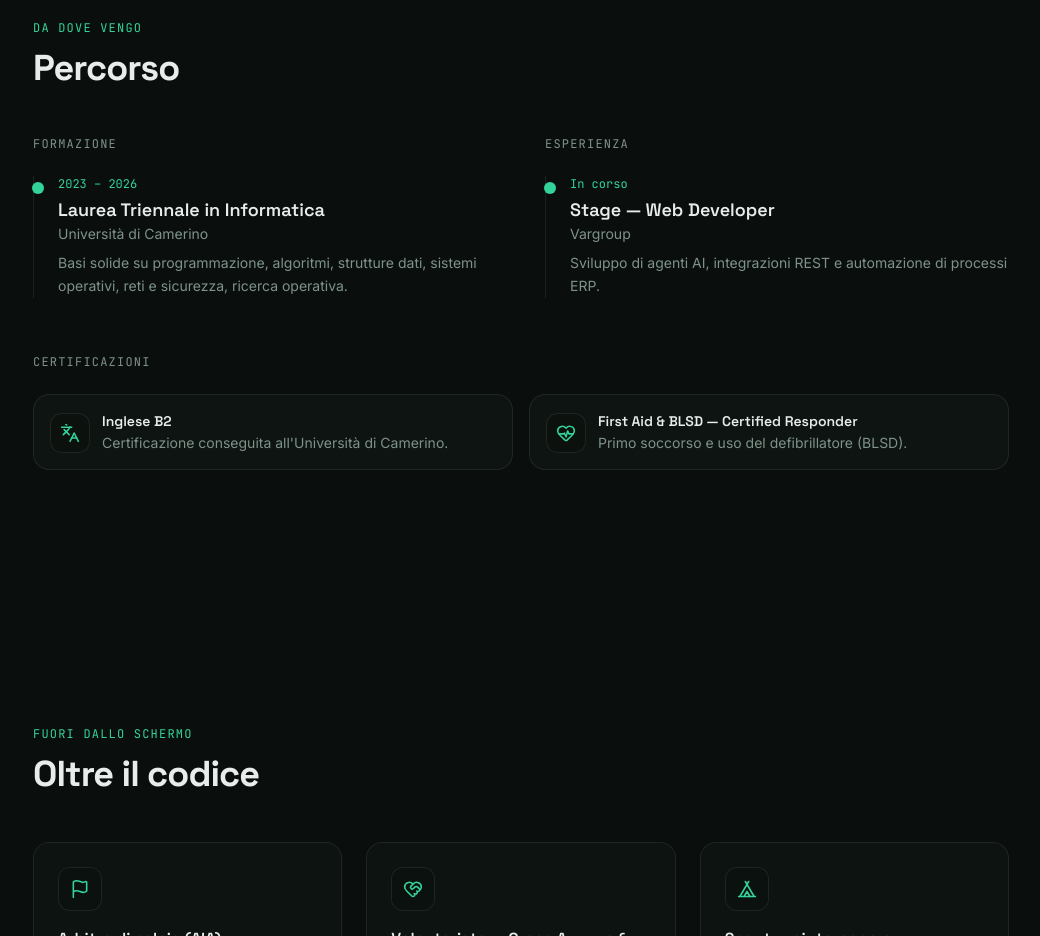
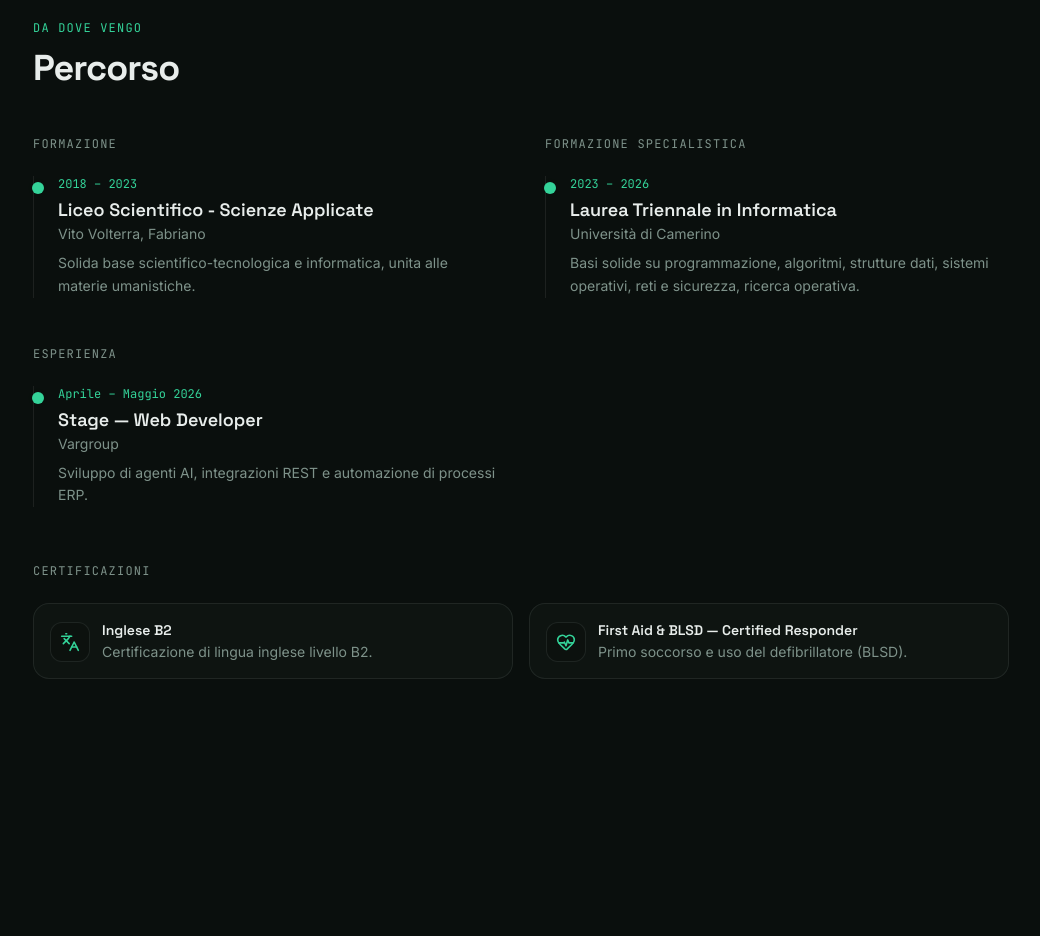
Before and after one commit to Brodazz/portfolio, a Next.js app: page / in a window 1280 px wide. Shown: the part 3360-4296 px from the top of the page, without its empty margins (119-1159 px from the left). Built offline with nearby package versions, Linux system fonts and the light colour scheme; no server answers.

Commit message:
Aggiorna testi: badge Inglese B2 e percorso formativo
Descrizione badge B2 generica; aggiunge il liceo al percorso e periodo
stage; uniforma capitalizzazione e trattini.

```diff
--- a/src/data/badges.ts
+++ b/src/data/badges.ts
@@ -14,7 +14,7 @@ export const badges: Badge[] = [
     icon: Languages,
     title: "Inglese B2",
     description:
-      "Certificazione conseguita all'Università di Camerino.",
+      "Certificazione di lingua inglese livello B2.",
   },
   {
     icon: HeartPulse,
--- a/src/data/journey.ts
+++ b/src/data/journey.ts
@@ -21,6 +21,18 @@ export const journey: JourneyGroup[] = [
     title: "Formazione",
     entries: [
       {
+        period: "2018 – 2023",
+        title: "Liceo Scientifico - Scienze Applicate",
+        org: "Vito Volterra, Fabriano",
+        description:
+          "Solida base scientifico-tecnologica e informatica, unita alle materie umanistiche.",
+      },
+    ],
+  },
+  {
+    title: "Formazione Specialistica",
+    entries: [
+      {
         period: "2023 – 2026",
         title: "Laurea Triennale in Informatica",
         org: "Università di Camerino",
@@ -33,7 +45,7 @@ export const journey: JourneyGroup[] = [
     title: "Esperienza",
     entries: [
       {
-        period: "In corso",
+        period: "Aprile – Maggio 2026",
         title: "Stage — Web Developer",
         org: "Vargroup",
         description:
```
